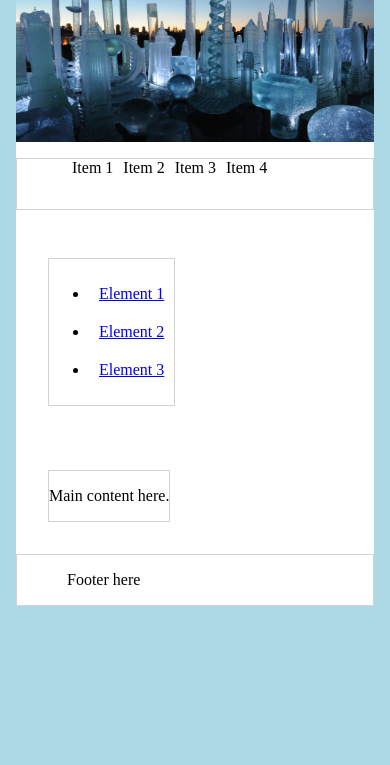
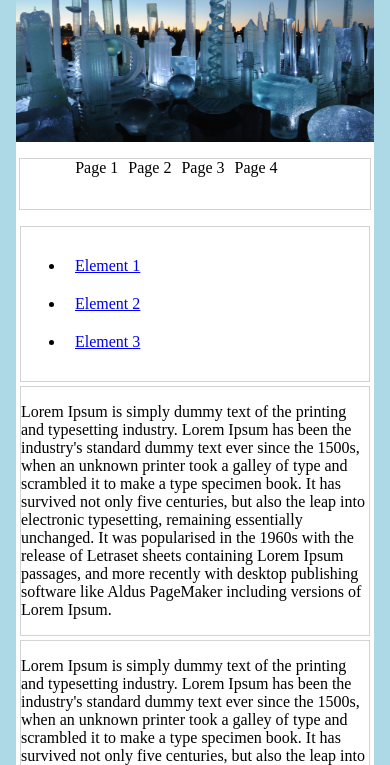
Before and after one commit to MarcoBgn/HTML-Templates, a plain HTML site: page app/index.html in a window 390 px wide. Shown: the part 79-844 px from the top of the page. Drawn offline with Linux system fonts and the light colour scheme.

Commit message:
Responsive media queries added

```diff
--- a/app/index.html
+++ b/app/index.html
@@ -5,7 +5,7 @@
   <meta http-equiv="X-UA-Compatible" content="IE=edge">
   <meta name="viewport" content="width=device-width, initial-scale=1">
   <link rel="stylesheet" href="../css/styles.css">
-  <title>Bootstrap</title>
+  <title>Website Template</title>
 </head>
 <body>
 
@@ -16,10 +16,10 @@
   </header>
 
   <nav>
-    <p class="nav_element" >Item 1</p>
-    <p class="nav_element" >Item 2</p>
-    <p class="nav_element" >Item 3</p>
-    <p class="nav_element" >Item 4</p>
+      <p class="nav_element" >Page 1</p>
+      <p class="nav_element" >Page 2</p>
+      <p class="nav_element" >Page 3</p>
+      <p class="nav_element" >Page 4</p>
   </nav>
 
   <aside>
@@ -36,15 +36,17 @@
     </ul>
   </aside>
 
-<div id="content_main">
-  <p>Main content here.</p>
+  <div id="content_first">
+    <p>Lorem Ipsum is simply dummy text of the printing and typesetting industry. Lorem Ipsum has been the industry's standard dummy text ever since the 1500s, when an unknown printer took a galley of type and scrambled it to make a type specimen book. It has survived not only five centuries, but also the leap into electronic typesetting, remaining essentially unchanged. It was popularised in the 1960s with the release of Letraset sheets containing Lorem Ipsum passages, and more recently with desktop publishing software like Aldus PageMaker including versions of Lorem Ipsum.</p>
+  </div>
+  <div id="content_second">
+    <p>Lorem Ipsum is simply dummy text of the printing and typesetting industry. Lorem Ipsum has been the industry's standard dummy text ever since the 1500s, when an unknown printer took a galley of type and scrambled it to make a type specimen book. It has survived not only five centuries, but also the leap into electronic typesetting, remaining essentially unchanged. It was popularised in the 1960s with the release of Letraset sheets containing Lorem Ipsum passages, and more recently with desktop publishing software like Aldus PageMaker including versions of Lorem Ipsum.</p>
   </div>
 
   <footer>
     <p> Footer here </p>
   </footer>
 
-
     <script src="../js/jquery-2.2.4.min.js"></script>
     <script src="../js/script.js"></script>
 </body>
--- a/css/styles.css
+++ b/css/styles.css
@@ -16,7 +16,7 @@ body {
 
 nav, footer {
   border: solid thin lightgray;
-  margin: 1em 0em;
+  margin: 1em 0.2em;
   padding: 0px 50px 0px;
 }
 
@@ -32,7 +32,8 @@ li {
 aside {
   float: left;
   border: solid thin lightgray;
-  margin: 2em;
+  margin: 0.25em;
+  padding: 0.25em;
 }
 
 footer {
@@ -44,10 +45,29 @@ footer {
   margin: 0px 5px;
 }
 
-#content_main {
+#content_first, #content_second {
   float: left;
-  width: 80%%;
-  min-height: 50px;
+  max-width: 35%;
   border: solid thin lightgray;
-  margin: 2em;
+  margin: 0.25em;
 }
+
+@media (max-width: 628px) {
+  #content_first, #content_second {
+    float: left;
+    max-width: 45%;
+  }
+  aside {
+    float: none;
+  }
+}
+
+@media (max-width: 390px) {
+  #content_first, #content_second {
+    float: none;
+    max-width: 100%;
+  }
+  aside {
+    float: none;
+  }
+}
```
Lines whose indentation alone changed are shown as unchanged.
